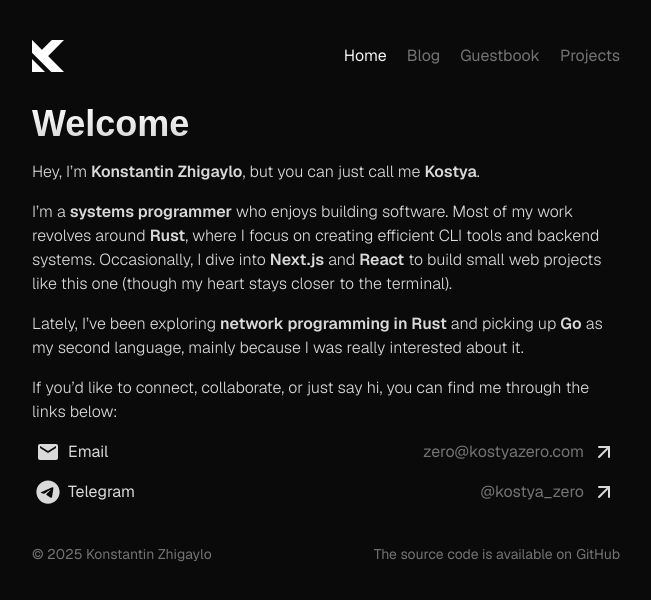
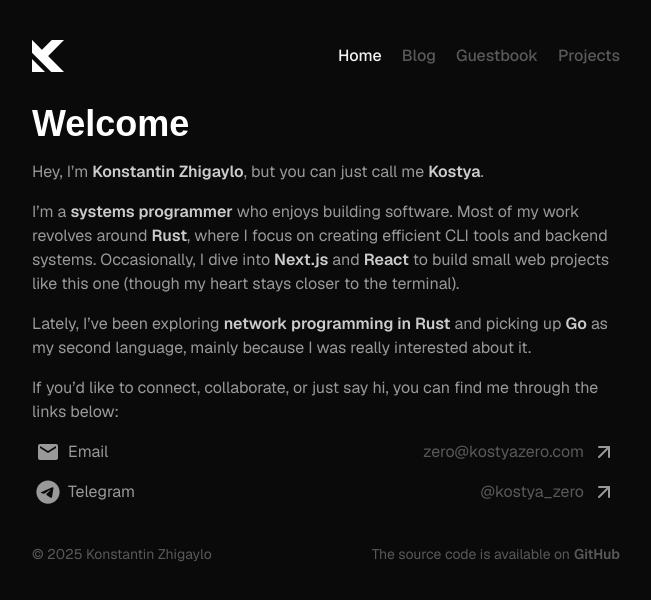
Before and after one commit to kostya-zero/homepage, a Next.js app: page / in a window 1280 px wide. Shown: the top 600 px of the page, without its empty margins (314-965 px from the left). Built offline with nearby package versions, Linux system fonts and the light colour scheme; no server answers; a web font is replaced by a local one.

Commit message:
chore: design changes

```diff
--- a/app/blog/[slug]/page.tsx
+++ b/app/blog/[slug]/page.tsx
@@ -48,8 +48,8 @@ function PostViewPage({ params }: { params: Promise<{ slug: string }> }) {
 
     return (
         <MainContent>
-            <div className="flex flex-col gap-1">
-                <Hero>{meta.title}</Hero>
+            <div className="flex flex-col gap-3">
+                <Hero className="text-4xl">{meta.title}</Hero>
                 <Text>{meta.description}</Text>
                 <p className="text-sm text-neutral-500">{format(meta.date, "d MMMM yyyy", { locale: enUS })}</p>
             </div>
--- a/app/globals.css
+++ b/app/globals.css
@@ -2,15 +2,16 @@
 @import "tw-animate-css";
 
 :root {
-    --background: hsl(0 0% 9%);
-    --background-highlight: hsl(201 0% 20%);
+    --background: hsl(0 0% 5%);
+    --background-highlight: hsl(201 0% 10%);
     --page-background: hsl(0 0% 3.9%);
     --custom-white: hsl(201, 0%, 95%);
-    --foreground: hsl(201, 0%, 85%);
+    --foreground: hsl(201, 0%, 60%);
+    --foreground-bold: hsl(201, 0%, 80%);
     --foreground-desc: hsl(201, 0%, 60%);
-    --foreground-muted: hsl(201, 0%, 45%);
+    --foreground-muted: hsl(201, 0%, 35%);
     --border: hsl(201 0% 20%);
-    --border-highlight: hsl(201 0% 45.1%);
+    --border-highlight: hsl(201 0% 35%);
 }
 
 @theme {
@@ -25,6 +26,7 @@
     --color-page-background: var(--page-background);
     --color-custom-white: var(--custom-white);
     --color-foreground: var(--foreground);
+    --color-foreground-bold: var(--foreground-bold);
     --color-foreground-desc: var(--foreground-desc);
     --color-foreground-muted: var(--foreground-muted);
     --color-border: var(--border);
--- a/app/projects/page.tsx
+++ b/app/projects/page.tsx
@@ -27,7 +27,7 @@ const projects: Project[] = [
     {
         id: "dock",
         name: "dock",
-        description: "Control your environment.",
+        description: "A lightweight FTP server.",
         url: "https://github.com/kostya-zero/dock",
         lang: "Rust",
     },
--- a/components/blocks/bold.tsx
+++ b/components/blocks/bold.tsx
@@ -1,3 +1,3 @@
 export default function Bold({ children }: { children: React.ReactNode }) {
-    return <b className="font-semibold">{children}</b>;
+    return <b className="font-semibold text-foreground-bold">{children}</b>;
 }
--- a/components/blocks/code-block.tsx
+++ b/components/blocks/code-block.tsx
@@ -13,11 +13,10 @@ function CodeBlock({ filename, language, children }: Props) {
     const code = children!.props.children.props.children;
     return (
         <figure className="border border-border rounded-md overflow-hidden bg-background ">
-            <div className="flex flex-row items-center gap-3 px-3 py-2">
+            <div className="flex flex-row items-center gap-3 px-3 py-2 border-b border-b-border">
                 <FaCode size={16} /> <p className="text-sm">{filename}</p>
             </div>
-            <div className="h-[0.5px] w-full bg-border"></div>
-            <code className="bg-page-background overflow-x-scroll">
+            <code className="bg-page-background overflow-x-scroll ">
                 <SyntaxHighlighter
                     style={zenburn}
                     language={language}
--- a/components/blocks/hero.tsx
+++ b/components/blocks/hero.tsx
@@ -1,13 +1,15 @@
+import { cn } from "@/lib/utils";
 import * as React from "react";
 
-function Hero({ children, ...props }: { children: React.ReactNode } & React.ComponentProps<"p">) {
+function Hero({
+    className = "",
+    children,
+    ...props
+}: { className?: string; children: React.ReactNode } & React.ComponentProps<"p">) {
     return (
-        <p
-            className="text-4xl font-bold mt-4 font-funnel leading-[1.1] bg-linear-to-b from-white to-neutral-300 bg-clip-text text-transparent"
-            {...props}
-        >
+        <h1 className={cn("text-4xl font-bold mt-4 font-funnel leading-[1.1] text-white", className)} {...props}>
             {children}
-        </p>
+        </h1>
     );
 }
 
--- a/components/blocks/text.tsx
+++ b/components/blocks/text.tsx
@@ -1,3 +1,3 @@
 export default function Text({ children }: { children: React.ReactNode }) {
-    return <p className="font-geist font-light text-foreground">{children}</p>;
+    return <p className="font-geist  text-foreground">{children}</p>;
 }
--- a/components/footer.tsx
+++ b/components/footer.tsx
@@ -9,7 +9,7 @@ export default function Footer() {
                 <p>The source code is available on</p>
                 <Link
                     href="https://github.com/kostya-zero/homepage"
-                    className="ml-1 text-neutral-500 hover:text-neutral-50 transition duration-200"
+                    className="ml-1 transition duration-200 font-semibold"
                 >
                     {" "}
                     <HoverText>GitHub</HoverText>
--- a/components/mdx-components.tsx
+++ b/components/mdx-components.tsx
@@ -5,18 +5,18 @@ import Link from "next/link";
 
 const HoverLink = ({ children, href }: { children: React.ReactNode; href: string }) => {
     return (
-        <Link href={href}>
-            <HoverText className="w-fit inline font-semibold">{children}</HoverText>
+        <Link href={href} className="w-fit inline font-semibold text-foreground-bold underline underline-offset-[5px]">
+            {children}
         </Link>
     );
 };
 
 export const components = {
-    h1: ({ children }) => <h1 className="text-3xl font-bold">{children}</h1>,
-    h2: ({ children }) => <h1 className="text-2xl font-bold">{children}</h1>,
-    h3: ({ children }) => <h1 className="text-xl font-bold">{children}</h1>,
-    p: ({ children }) => <p className="font-light">{children}</p>,
-    strong: ({ children }) => <strong className="font-semibold">{children}</strong>,
+    h1: ({ children }) => <h1 className="text-3xl font-bold text-white">{children}</h1>,
+    h2: ({ children }) => <h1 className="text-2xl font-bold text-white">{children}</h1>,
+    h3: ({ children }) => <h1 className="text-xl font-bold text-white">{children}</h1>,
+    p: ({ children }) => <p className="text-foreground leading-[26px]">{children}</p>,
+    strong: ({ children }) => <strong className="font-semibold text-foreground-bold">{children}</strong>,
     code: ({ children }) => (
         <code className="bg-background border text-sm border-border rounded-md px-1">{children}</code>
     ),
--- a/components/navbar.tsx
+++ b/components/navbar.tsx
@@ -16,7 +16,7 @@ function NavBarLink({ href, route, title, pathname }: NavBarLinkProps) {
     return (
         <Link
             href={href}
-            className={`hover:text-custom-white transition duration-200 ${pathname === route ? "text-custom-white" : ""}`}
+            className={`hover:text-custom-white font-medium transition duration-200 ${pathname === route ? "text-custom-white" : ""}`}
         >
             <HoverText>{title}</HoverText>
         </Link>
@@ -27,7 +27,7 @@ export default function NavBar() {
     const pathname = usePathname();
     return (
         <header className="flex items-center justify-between mt-10 m-4">
-            <Link href="/" >
+            <Link href="/">
                 <Icon />
             </Link>
 
```
